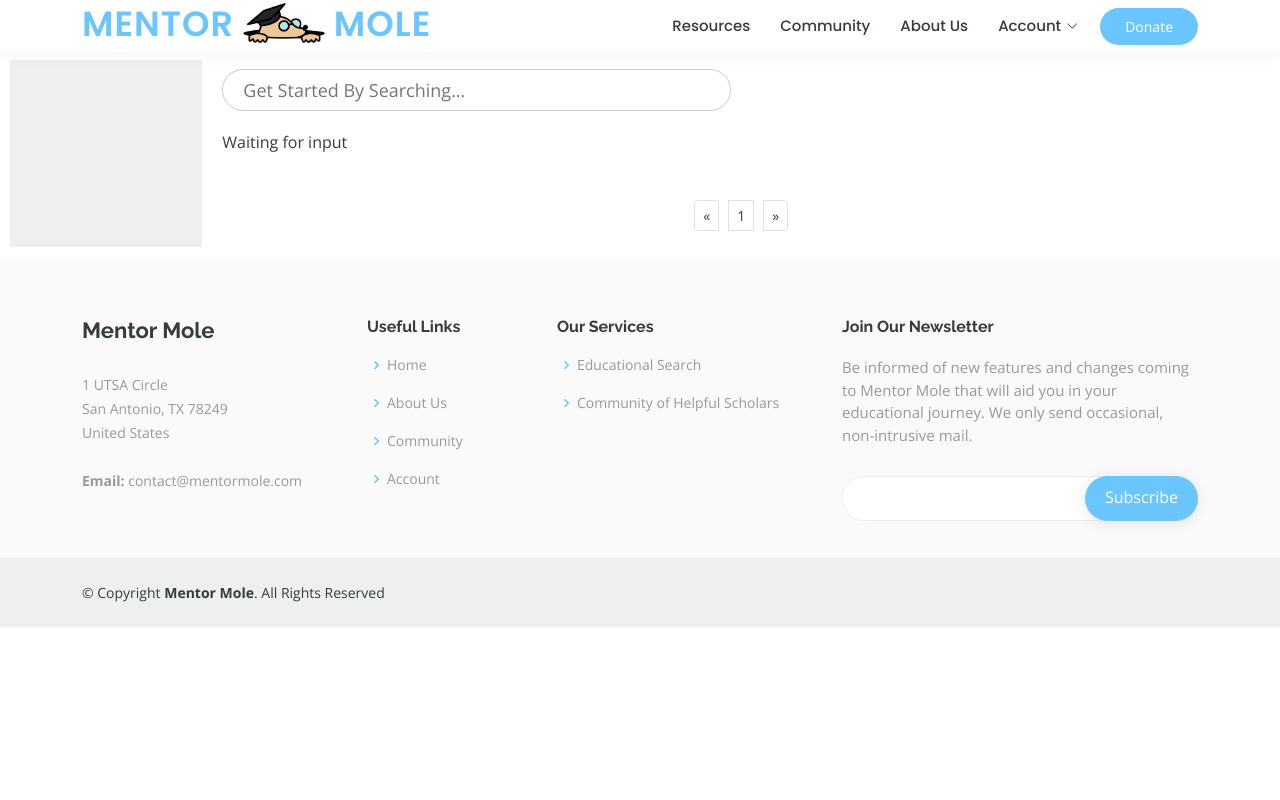
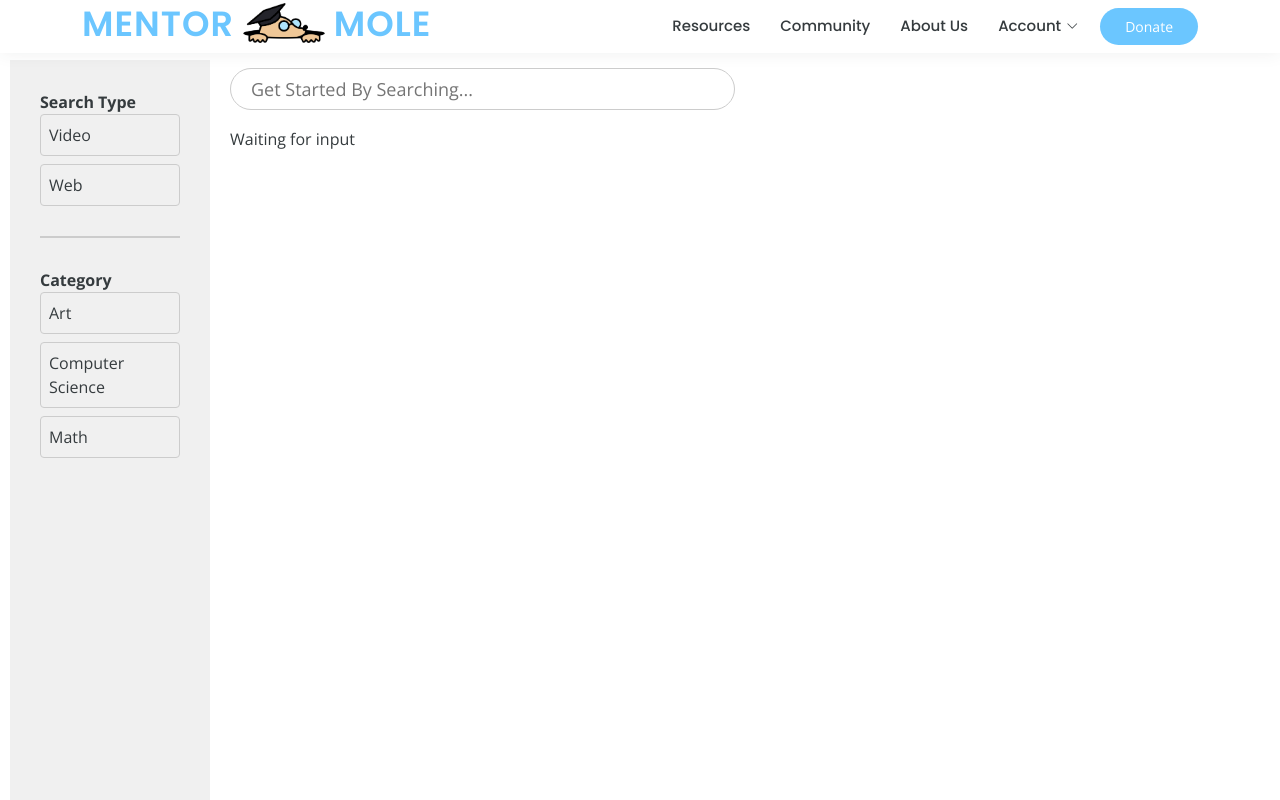
Before and after one commit to Mateo35/angular-web-app, an Angular app: page /resources in a window 1280 px wide. Shown: the top 800 px of the page. Built offline with nearby package versions, Linux system fonts and the light colour scheme.

Commit message:
Resources page layout improvements

```diff
--- a/src/app/home/home.component.css
+++ b/src/app/home/home.component.css
@@ -35,11 +35,11 @@
     position: relative;
     height: 100%;
 
-    min-width: 300px;
-    width: calc(27vw);
-    max-width: 375px;
+    min-width: 225px;
+    width: calc(25vw);
+    max-width: 350px;
 
-    top: -22px;
+    top: -45px;
 }
 
 @media (max-width: 768px) {
--- a/src/app/resources/resources.component.css
+++ b/src/app/resources/resources.component.css
@@ -4,12 +4,22 @@
 }
 
 .left-tab {
-    flex: 2;
-    background-color: var(--border-default-color);
+    position: sticky;
+    top: 50px;
+    bottom: 50px;
+    height: 100vh;
+    width: 200px;
 
-    margin-top: 10px;
-    margin-bottom: 10px;
-    margin-left: 10px;
+    margin: 10px;
+    margin-right: 0px;
+
+    display: flex;
+    flex-direction: column;
+
+    padding: 30px;
+
+    background-color: #f0f0f0;
+    overflow-y: auto;
 }
 
 .right-results {
@@ -35,6 +45,7 @@
 
 .middle-rectangle {
     flex-grow: 22;
+    width: 100%;
 }
 
 .middle-rectangle body {
@@ -76,10 +87,12 @@
 
 .grid-container {
     position: relative;
+    max-width: 100%;
+    margin: 0 auto;
     display: grid;
-    grid-template-columns: repeat(auto-fill, 293px);
+    grid-template-columns: repeat(auto-fill, minmax(293px, 1fr));
     gap: 20px;
-    padding: 10px;
+    justify-items: center;
 }
 
 /* Status */
@@ -92,9 +105,41 @@
     align-items: center;
 }
 
-
 #logo-img {
     width: 300px;
     padding: 10px;
 
 }
+
+/* Left Tab */
+.tab-section {
+    margin-bottom: 20px;
+    padding-bottom: 10px;
+}
+
+.tab-grid {
+    display: grid;
+    grid-template-columns: repeat(auto-fit, minmax(100px, 1fr));
+    gap: 8px;
+}
+
+/* Adjusted styles for the toggle buttons */
+.tab-option {
+    border: 1px solid #ccc;
+    padding: 8px;
+    cursor: pointer;
+    border-radius: 4px;
+}
+
+.section-bar {
+    height: 2px;
+    background-color: #ccc;
+    margin-bottom: 30px;
+}
+
+@media only screen and (max-width: 767px) {
+
+    .left-tab {
+        display: none;
+    }
+}
--- a/src/app/resources/resources.component.html
+++ b/src/app/resources/resources.component.html
@@ -2,7 +2,25 @@
   <div class="split-container">
 
     <div class="left-tab">
-      <!-- Left tab content here -->
+
+      <div class="tab-section">
+        <div class="section-header"><strong>Search Type</strong></div>
+        <div class="tab-grid">
+          <div class="tab-option">Video</div>
+          <div class="tab-option">Web</div>
+        </div>
+      </div>
+
+      <div class="section-bar"></div>
+
+      <div class="tab-section">
+        <div class="section-header"><strong>Category</strong></div>
+        <div class="tab-grid">
+          <div class="tab-option">Art</div>
+          <div class="tab-option">Computer Science</div>
+          <div class="tab-option">Math</div>
+        </div>
+      </div>
 
     </div>
 
--- a/src/app/resources/resources.component.ts
+++ b/src/app/resources/resources.component.ts
@@ -83,7 +83,9 @@ export class ResourcesComponent {
     if (localItemList && localSearchSummaryText) {
       this.itemList = JSON.parse(localItemList);
       this.searchSummaryText = JSON.parse(localSearchSummaryText);
+      return true;
     }
+    return false;
   }
 
   SI_SYMBOL = ["", "K", "M", "G", "T", "P", "E"];
@@ -114,7 +116,11 @@ export class ResourcesComponent {
       this.onChangeSearchResultEvent();
     });
 
-    this.tryGetLocalStorage();
+    //if cannot find most recent search results in local storage
+    if(!this.tryGetLocalStorage())
+    {
+
+    }
   }
 
   ngOnDestroy(): void {
--- a/src/app/search-bar/search-bar.component.css
+++ b/src/app/search-bar/search-bar.component.css
@@ -1,9 +1,10 @@
 /* Default Style */
 .search-container {
-    height: 60px;
-    width: 90vw;
-    max-width: 1000px;
+    height: 57px;
+    width: 85vw;
+    max-width: 900px;
 }
+
 .search-container input {
     width: 100%;
     height: 100%;
@@ -20,6 +21,7 @@
     padding-left: 30px;
     padding-right: 30px;
 }
+
 .home-page-style input {
     padding: 25px;
 }
@@ -30,9 +32,17 @@
     padding: 10px;
 
 }
+
 .resources-page-style input {
     padding: 20px;
     border: 1px solid #ccc;
 
     font-size: 18px;
 }
+
+@media only screen and (max-width: 767px) {
+    .resources-page-style {
+        width: 100%;
+
+    }
+}
```
Also changed, not shown: src/assets/js/main.js (+5 -6 lines).
